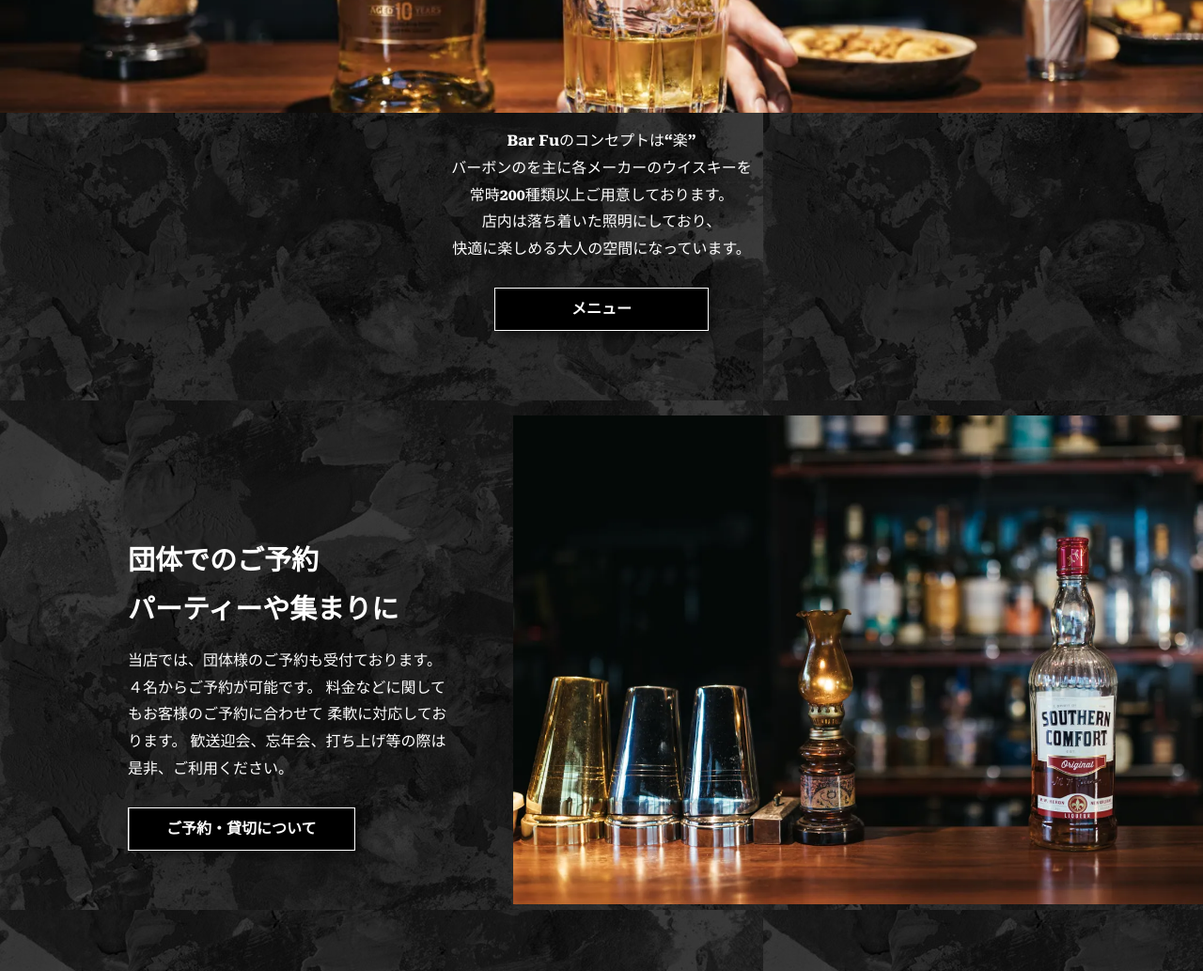
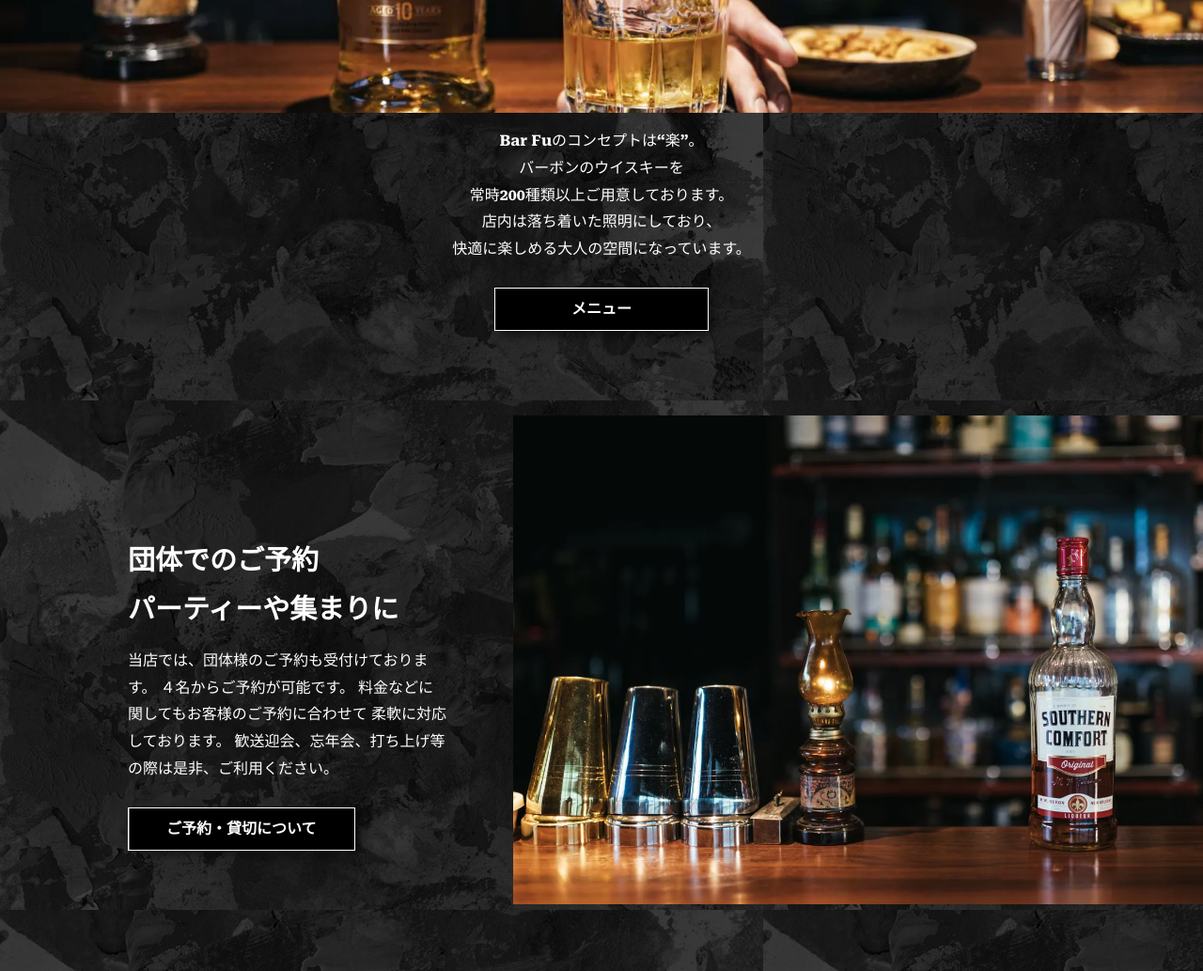
Before and after one commit to fpon/front-test, a plain HTML site: page index.html in a window 1280 px wide. Shown: the part 1200-2233 px from the top of the page at 94% size. Drawn offline with nearby package versions, Linux system fonts and the light colour scheme; a web font is replaced by a local one.

Commit message:
test-front

```diff
--- a/index.html
+++ b/index.html
@@ -106,8 +106,8 @@
               </figure>
             </div>
             <p class="text ma">
-              Bar Fuのコンセプトは“楽”<br>
-              バーボンのを主に各メーカーのウイスキーを<br>
+              Bar Fuのコンセプトは“楽”。<br>
+              バーボンのウイスキーを<br>
               常時200種類以上ご用意しております。<br>
               店内は落ち着いた照明にしており、<br>
               快適に楽しめる大人の空間になっています。
@@ -131,7 +131,7 @@
                   パーティーや集まりに
                 </h2>
                 <p class="text">
-                  当店では、団体様のご予約も受付ております。
+                  当店では、団体様のご予約も受付けております。
                   ４名からご予約が可能です。
                   料金などに関してもお客様のご予約に合わせて
                   柔軟に対応しております。
--- a/styles/modules/_sections.scss
+++ b/styles/modules/_sections.scss
@@ -10,7 +10,7 @@
 
 .top1 {
   width: 100%;
-
+  margin-bottom: 10px;
   &__inner {
     width: 100%;
 
```
Also changed, not shown: styles/style.css, 1 other file.
